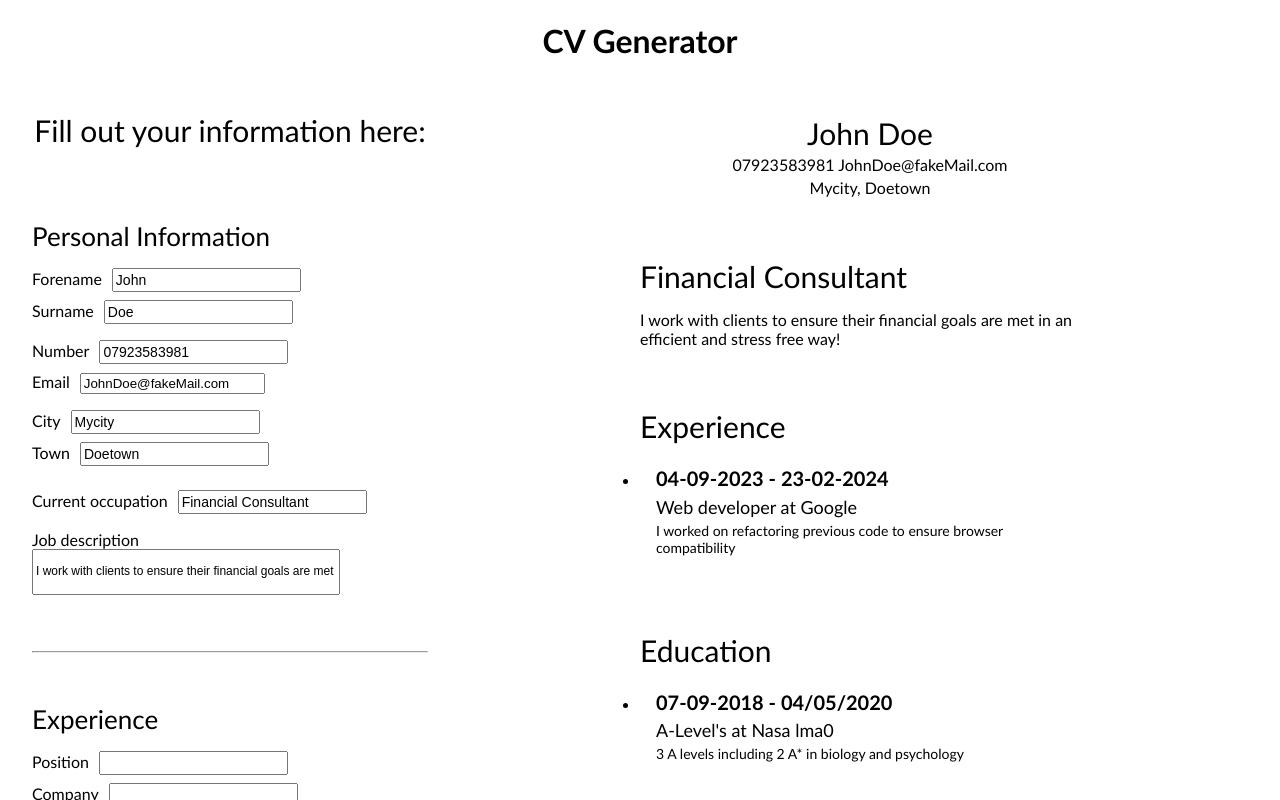
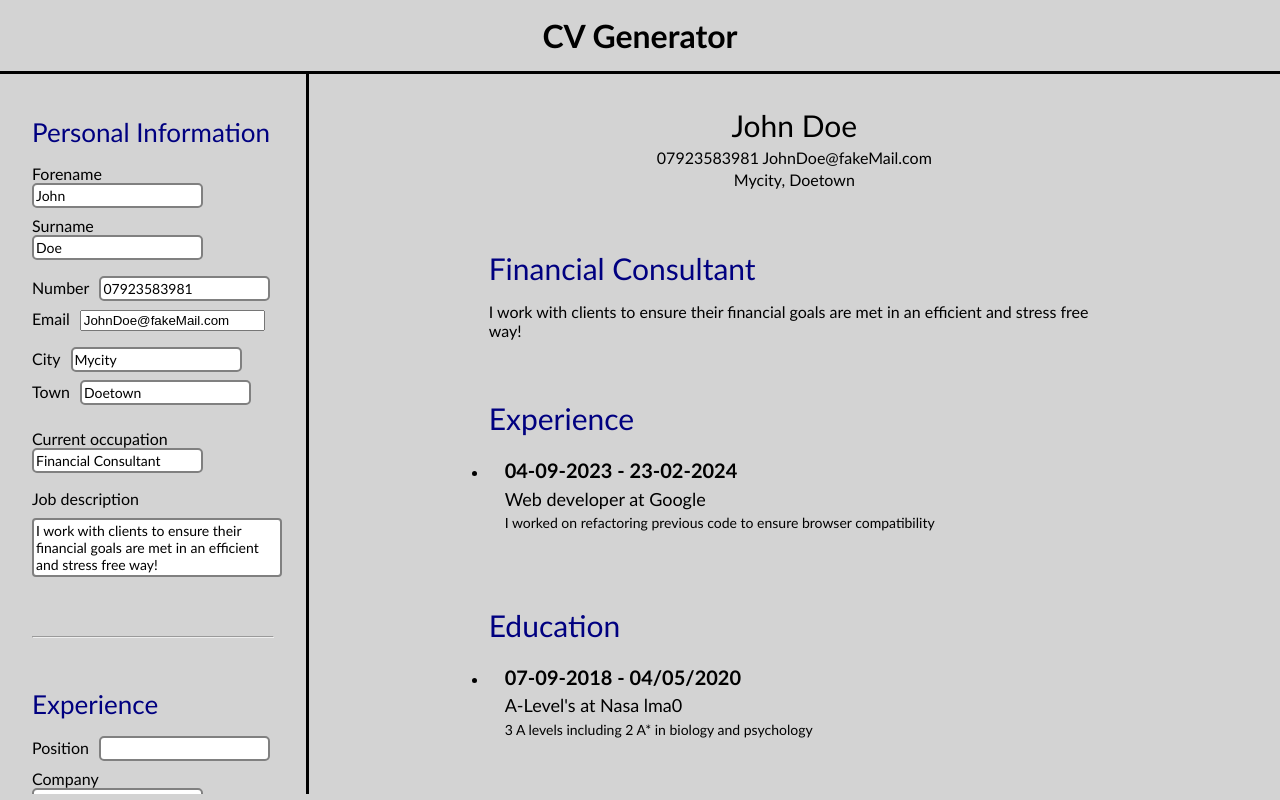
Before and after one commit to CoDinAIy/cv-generator, a React (Vite) app: page / in a window 1280 px wide. Built offline with nearby package versions, Linux system fonts and the light colour scheme.

Commit message:
added styling

```diff
--- a/src/App.css
+++ b/src/App.css
@@ -1,3 +1,9 @@
 .cvTitle {
     text-align: center;
 }
+
+h1 {
+    margin: 0;
+    border-bottom: solid black;
+    padding: 0.5em;
+}
--- a/src/cv-section.css
+++ b/src/cv-section.css
@@ -33,11 +33,17 @@
 .header {
     padding-left: 0;
     margin-top: 2em;
+    color: navy;
+}
+
+.header:hover {
+    color: #42A5F5;
 }
 
 .listItem {
     padding: 1em;
     font-size: 16px;
+    color: black;
 }
 
 .date {
--- a/src/form-section.css
+++ b/src/form-section.css
@@ -5,15 +5,22 @@ html, body {
     overflow: hidden;
   }
 
+
+input:focus {
+    border: solid lightblue;
+}
+
 .form-section {
-    flex: 2;
+    flex: 1;
     overflow-y: auto;
+    border-right: solid black;
 }
 
 .fill-out {
     font-size: 30px;
     padding: 1em;
     text-align: center;
+
 }
 
 .personal-info-title, .experience-title, .education-title {
@@ -44,11 +51,16 @@ html, body {
     margin: 0.5em 0;
 }
 
-#jobDescription {
-    font-size: 12px;
-    height: 40px;
-    width: 300px;
-    padding-top: 0px;
+.jobDescriptionInput, .descriptionExperienceInput, .descriptionEducationInput {
+    width: 100%;
+}
+
+.jobDescription, .descriptionExperience, .descriptionEducation {
+    width: 100%;
+    border-radius: 4px;
+    resize: none;
+    overflow-y: auto;
+    margin-top: 10px;
 }
 
 .experience-inputs, .education-inputs {
@@ -66,6 +78,12 @@ html, body {
     margin: 1.5em 0 0 0;
     display: flex;
     align-self: center;
+    background-color: lightblue;
+    color: black;
+}
+
+.submitEducation:hover, .submitExperience:hover {
+    background-color: #42A5F5;
 }
 
 .currentExperiences, .currentEducations {
@@ -78,8 +96,22 @@ html, body {
 
 .modify {
     margin-left: 0.5em;
+    background-color: lightblue;
+}
+
+.modify:hover {
+    background-color: #42A5F5;
 }
 
 hr {
     margin-top: 3em;
 }
+
+.fill-out, .personal-info-title, .experience-title, .education-title {
+    color: navy
+
+}
+.fill-out:hover , .personal-info-title:hover , .experience-title:hover , .education-title:hover {
+    color: #42A5F5
+
+}
--- a/src/form-section.jsx
+++ b/src/form-section.jsx
@@ -307,9 +307,6 @@ export default function FormSection({firstName, setFirstName, surname, setSurnam
     return (
         <>
         <div className="form-section">
-
-            <div className='fill-out'>Fill out your information here:</div>
-
             <form action='#' method='get' className='personal-info-container'>
                 <div className='personal-info-title'>Personal Information</div>
 
@@ -330,7 +327,10 @@ export default function FormSection({firstName, setFirstName, surname, setSurnam
 
                 <div className="current-job-inputs">
                     <Input name='currentJob' text='Current occupation' type='text' value={occupation} setter={setOccupation}></Input>
-                    <Input name='jobDescription' text='Job description' type='text' value={jobDescription} setter={setJobDescription}></Input>
+                    <div className="jobDescriptionInput">
+                        <label htmlFor='jobDescription'>Job description</label>
+                        <textarea rows='3' className='jobDescription' value={jobDescription} onChange={(event) => setJobDescription(event.target.value)}></textarea>
+                    </div>
                 </div>
                 <hr />
             </form>
@@ -342,7 +342,10 @@ export default function FormSection({firstName, setFirstName, surname, setSurnam
                     <Input name='company' type='text' setter={setCompany} value={company}></Input>
                     <Input name='startDateExperience' text='Start date' type='date' setter={setStartDateExperiences} value={startDateExperiences}></Input>
                     <Input name='endDateExperience' text='End date' type='date' setter={setEndDateExperiences} value={endDateExperiences}></Input>
-                    <Input name='descriptionExperience' text='Description' type='text' setter={setDescriptionExperiences} value={descriptionExperiences}></Input>
+                    <div className="descriptionExperienceInput">
+                        <label htmlFor='descriptionExperience'>Description</label>
+                        <textarea rows='3' className='descriptionExperience' value={descriptionExperiences} onChange={(event) => setDescriptionExperiences(event.target.value)}></textarea>
+                    </div>
                     {!editMode ? <button type='submit' className='submitExperience'>Submit experience</button> : null}
                 </div>
                     <ShowExperiencesForm
@@ -385,7 +388,10 @@ export default function FormSection({firstName, setFirstName, surname, setSurnam
                     <Input name='institute' type='text' setter={setInstitute} value={institute}></Input>
                     <Input name='startDateEducation' text='Start date' type='date' setter={setStartDateEducation} value={startDateEducation}></Input>
                     <Input name='endDateEducation' text='End date' type='date' setter={setEndDateEducation} value={endDateEducation}></Input>
-                    <Input name='descriptionEducation' text='Description' type='text' setter={setDescriptionEducation} value={descriptionEducation}></Input>
+                    <div className="descriptionEducationInput">
+                        <label htmlFor='descriptionEducation'>Description</label>
+                        <textarea rows='3' className='descriptionEducation' value={descriptionEducation} onChange={(event) => startDateEducation(event.target.value)}></textarea>
+                    </div>
                     {!editMode ? <button type='submit' className='submitEducation'>Submit education</button> : null}
                 </div>
                     <ShowEducationsForm
--- a/src/index.css
+++ b/src/index.css
@@ -5,6 +5,7 @@
   width: 100%;
   overflow: hidden;
   font-family: 'Gill Sans', 'Gill Sans MT', Calibri, 'Trebuchet MS', sans-serif;
+  background-color: lightgray;
 }
 
 body {
@@ -21,9 +22,12 @@ label {
   margin-right: 10px;
 }
 
-input[type="text"] {
+input[type="text"], textarea, #educationLevel {
+  border: solid 2px gray;
+  border-radius: 5px;
   padding: 2px;
   font-size: 14px;
+  font-family: 'Gill Sans', 'Gill Sans MT', Calibri, 'Trebuchet MS', sans-serif;
 }
 
 button {
```
